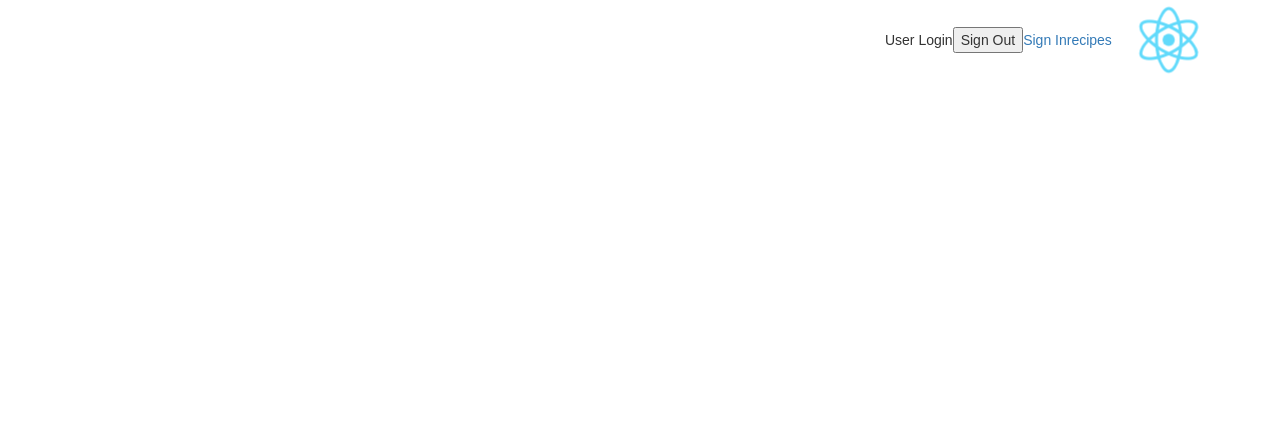
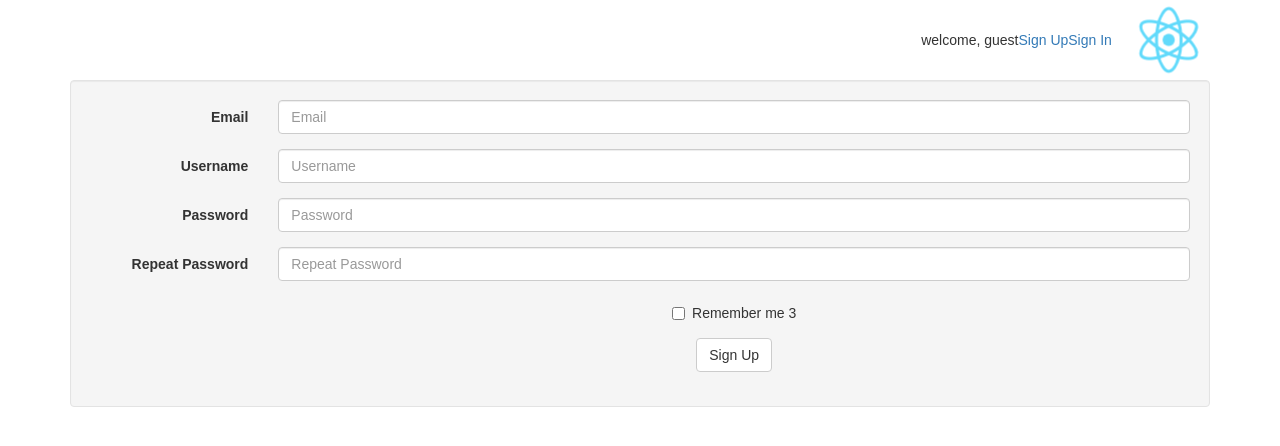
Before and after one commit to easycode-react-08-2018/react-course-easycode-maxeasy18, a React (Create React App) app in the folder recipes/: page /signup in a window 1280 px wide. Shown: the top 446 px of the page. Built offline with nearby package versions, Linux system fonts and the light colour scheme.

Commit message:
redux on ligin is working....

```diff
--- a/recipes/package.json
+++ b/recipes/package.json
@@ -5,9 +5,11 @@
   "dependencies": {
     "react": "^16.5.0",
     "react-dom": "^16.5.0",
+    "react-redux": "^5.0.7",
     "react-router": "^4.3.1",
     "react-router-dom": "^4.3.1",
-    "react-scripts": "1.1.5"
+    "react-scripts": "1.1.5",
+    "redux": "^4.0.0"
   },
   "scripts": {
     "start": "react-scripts start",
--- a/recipes/src/App.js
+++ b/recipes/src/App.js
@@ -1,10 +1,10 @@
 import React, { Component } from 'react';
 import { BrowserRouter as Router, Route } from "react-router-dom";
-import { Redirect } from "react-router";
 import './App.css';
 
 import {Header} from './components/header';
-import {SignIn} from './components/signin';
+import {SignIn} from './components/sign-in';
+import {SignUp} from './components/sign-up';
 import {RecipesPage} from './components/recipes-page';
 import {RecipeEdit} from './components/recipe-edit';
 
@@ -118,6 +118,7 @@ class App extends Component {
                 <div className="container">
                     <Header />
                     <Route path="/signin" component={SignIn} />
+                    <Route path="/signup" component={SignUp} />
                     <Route path="/recipes" render={this.renderRecipes} />
                     <Route path="/editrecipe/:id" render={(match) =>{
                         return <RecipeEdit saveRecipe={this.saveRecipe} ingridients={ingridients} recipe={this.getRecipe(match.match.params.id)}  />
--- /dev/null
+++ b/recipes/src/actions/activate-token.js
@@ -0,0 +1,6 @@
+export const activateToken = (token) => {
+    return {
+        type: 'ACTIVATE_TOKEN',
+        payload : token
+    }
+}
--- /dev/null
+++ b/recipes/src/components/header-link.js
@@ -0,0 +1,12 @@
+import React from 'react';
+import { Link } from "react-router-dom";
+
+export class HeaderLink extends React.Component {
+    render() {
+        return (
+            <div className="">
+                <Link to={this.props.linkHref}>{this.props.linkText}</Link>
+            </div>
+        )
+    }
+}
--- a/recipes/src/components/header.js
+++ b/recipes/src/components/header.js
@@ -1,22 +1,22 @@
 import React from 'react';
 import { Link } from "react-router-dom";
+import {connect} from 'react-redux';
+import logo from './../logo.svg';
+import {HeaderLink} from "./header-link";
+import {activateToken} from "../actions/activate-token";
 
-import logo from './../logo.svg';
-
-export class Header extends React.Component {
+class HeaderComponent extends React.Component {
 	render(){
+		const isSigned = this.props.token;
 		return (
 			<header className="container">
 				<div className="user-login">
-					<div>User Login</div>
+					<div>welcome, guest</div>
 				</div>
-				<div className="sign-out">
-					<button>Sign Out</button>
-				</div>
-				<div className="sign-in">
-          <Link to="/signin">Sign In</Link>
-					<Link to="/recipes">recipes</Link>
-				</div>
+				{isSigned && <HeaderLink linkHref={"/signout"} linkText={"Sign Out"}/>}
+				{!isSigned && <HeaderLink linkHref={"/signup"} linkText={"Sign Up"}/>}
+                {!isSigned && <HeaderLink linkHref={"/signin"} linkText={"Sign In"}/>}
+                {isSigned && <HeaderLink linkHref={"/recipes"} linkText={"Recipes"}/>}
 				<div className="logo">
 					<img src={logo} className="App-logo" alt="logo" />
 				</div>
@@ -24,3 +24,11 @@ export class Header extends React.Component {
 		)
 	}
 }
+
+const mapStateToProps = state => {
+    return {
+        token : state.token
+    }
+}
+
+export const Header = connect(mapStateToProps)(HeaderComponent);
--- /dev/null
+++ b/recipes/src/components/login-error.js
@@ -0,0 +1,13 @@
+import React from 'react';
+
+export class LoginError extends React.Component {
+    render(){
+        return (
+            <React.Fragment>
+                <div className="alert alert-warning">
+                    {this.props.message}
+                </div>
+            </React.Fragment>
+        );
+    }
+}
--- a/recipes/src/components/signin.js
+++ b/recipes/src/components/sign-in.js
@@ -1,13 +1,16 @@
 import React from 'react';
+import {LoginError} from './login-error';
+import {connect} from 'react-redux';
+import {activateToken} from "../actions/activate-token";
 
-export class SignIn extends React.Component {
-  constructor(){
-    super();
+class SignInComponent extends React.Component {
+  constructor(props){
+    super(props);
     this.state = {
       userName: null,
-      password: null
+      password: null,
+      error: null
     }
-
   }
 
   updateUserName = (event) =>{
@@ -22,22 +25,32 @@ export class SignIn extends React.Component {
     })
   }
 
-  signIn(event){
+  signIn = (event) => {
     event.preventDefault();
-    const url = 'https://gist.github.com/OlegLustenko/login'
+    const url = 'https://flatearth-api.herokuapp.com/api/v1/auth/login'
     fetch(url, {
       method: "POST",
-      body:   { user:"sa", password: "admin" }
-    }).then((responce) => {
-      responce.json();
-    }).then( (responce) => {
-      console.log(responce);
+      headers: {
+        'Content-Type': 'application/json'
+      },
+      body:   JSON.stringify({ user:this.state.userName, password: this.state.password })
+    }).then((response) => {
+      return response.json();
+    }).then( (response) => {
+      if(response.status === "error"){
+        this.setState({
+          error: <LoginError message={response.message} />
+        })
+      }else if(response.status === "success"){
+        this.props.activateToken(response.message.token);
+      }
     });
   }
   render(){
+    console.log(this.props.token);
     return (
-
       <div className="form well">
+        {this.state.error}
         <form className="form-horizontal">
           <div className="form-group">
             <label htmlFor="inputEmail3" className="col-sm-2 control-label">Username</label>
@@ -55,7 +68,7 @@ export class SignIn extends React.Component {
             <div className="col-sm-offset-2 col-sm-10">
               <div className="checkbox">
                 <label>
-                  <input type="checkbox" /> Remember me
+                  <input type="checkbox" /> Remember me 3
                 </label>
               </div>
             </div>
@@ -66,10 +79,18 @@ export class SignIn extends React.Component {
             </div>
           </div>
         </form>
-
       </div>
-
 
     )
   }
 }
+const mapStateToProps = state => {
+  return {
+    token : state.token
+  }
+}
+const mapDispatchToProps = {
+  activateToken
+}
+
+export const SignIn = connect(mapStateToProps,mapDispatchToProps)(SignInComponent);
--- /dev/null
+++ b/recipes/src/components/sign-up.js
@@ -0,0 +1,149 @@
+import React from 'react';
+import {LoginError} from './login-error';
+import {
+  Redirect
+} from "react-router-dom";
+
+
+export class SignUp extends React.Component {
+  constructor(){
+    super();
+    this.state = {
+      user: null,
+      password: null,
+      rePassword: null,
+      email: null,
+      error: null,
+      signUped: false,
+    }
+  }
+
+  updateUserEmail = (event) =>{
+    this.setState({
+      email: event.target.value
+    })
+  }
+
+  updateUserName = (event) =>{
+    this.setState({
+      user: event.target.value
+    })
+  }
+
+  updatePassword = (event) =>{
+    this.setState({
+      password: event.target.value
+    })
+  }
+  updateRePassword = (event) =>{
+    this.setState({
+      rePassword: event.target.value
+    })
+  }
+
+  signUp = (event) => {
+    event.preventDefault();
+    if(!this.checkRePass()){
+      return;
+    }
+    if(!this.state.user || !this.state.email || !this.state.password){
+      this.setState({
+        error : <LoginError message={'One of the fields is empty'} />
+      });
+      return;
+    }
+    const url = 'https://flatearth-api.herokuapp.com/api/v1/auth/signup'
+    fetch(url, {
+      method: "POST",
+      headers: {
+        'Content-Type': 'application/json'
+      },
+      body:   JSON.stringify({ user:this.state.user, password: this.state.password, email: this.state.email  })
+    }).then((responce) => {
+      return responce.json();
+    }).then( (responce) => {
+      console.log(responce);
+      // const res = JSON.parse(responce);
+      if(responce.status === "error"){
+        this.setState({
+          error: <LoginError message={responce.message} />
+        })
+      }
+      if(responce.status === "success"){
+        console.log('success');
+        this.setState({
+          error: null,
+          signUped : true
+        });
+
+      }
+    });
+  }
+
+  checkRePass = () => {
+    if(this.state.rePassword !== this.state.password){
+      this.setState({
+          error: <LoginError message={'Password mismatch'} />
+      });
+      return false;
+
+    }else{
+      this.setState({
+        error: null
+      });
+      return true;
+    }
+  }
+
+  render(){
+    if(this.state.signUped){
+      return <Redirect to="/signin" params={{from: 'home'}} />;
+    }
+    return (
+      <div className="form well">
+        {this.state.error}
+        <form className="form-horizontal">
+          <div className="form-group">
+            <label htmlFor="inputEmail" className="col-sm-2 control-label">Email</label>
+            <div className="col-sm-10">
+              <input type="email" name="email" className="form-control" id="inputEmail" placeholder="Email" onChange={this.updateUserEmail} />
+            </div>
+          </div>
+          <div className="form-group">
+            <label htmlFor="inpuUsername" className="col-sm-2 control-label">Username</label>
+            <div className="col-sm-10">
+              <input type="text" name="user" className="form-control" id="inpuUsername" placeholder="Username" onChange={this.updateUserName} />
+            </div>
+          </div>
+          <div className="form-group">
+            <label htmlFor="inputPassword" className="col-sm-2 control-label">Password</label>
+            <div className="col-sm-10">
+              <input type="password" name="password"  className="form-control" id="inputPassword" placeholder="Password" onChange={this.updatePassword} />
+            </div>
+          </div>
+          <div className="form-group">
+            <label htmlFor="inputRePassword" className="col-sm-2 control-label">Repeat Password</label>
+            <div className="col-sm-10">
+              <input type="password" name="repassword" className="form-control" id="inputRePassword" placeholder="Repeat Password" onChange={this.updateRePassword}  />
+            </div>
+          </div>
+          <div className="form-group">
+            <div className="col-sm-offset-2 col-sm-10">
+              <div className="checkbox">
+                <label>
+                  <input type="checkbox" name="remember" /> Remember me 3
+                </label>
+              </div>
+            </div>
+          </div>
+          <div className="form-group">
+            <div className="col-sm-offset-2 col-sm-10">
+              <button type="submit" onClick={this.signUp} className="btn btn-default">Sign Up</button>
+            </div>
+          </div>
+        </form>
+      </div>
+
+    )
+  }
+}
--- a/recipes/src/index.js
+++ b/recipes/src/index.js
@@ -1,8 +1,33 @@
 import React from 'react';
 import ReactDOM from 'react-dom';
+import {Provider} from 'react-redux';
+import {createStore} from 'redux';
 
 import './index.css';
 
 import App from './App';
 
-ReactDOM.render(<App />, document.getElementById('root'));
+const initialState = {};
+
+const reducer = ( state = initialState, action) => {
+    switch (action.type){
+        case 'ACTIVATE_TOKEN':{
+            return {
+                token : action.payload
+            }
+        }
+        default:{
+            return {
+                token : state.token
+            }
+        }
+    }
+}
+
+const store = createStore(reducer);
+
+ReactDOM.render(
+    <Provider store={store} >
+        <App />
+    </Provider>
+    , document.getElementById('root'));
```
Also changed, not shown: 1 other file (tests, documents, lock files or other folders).
